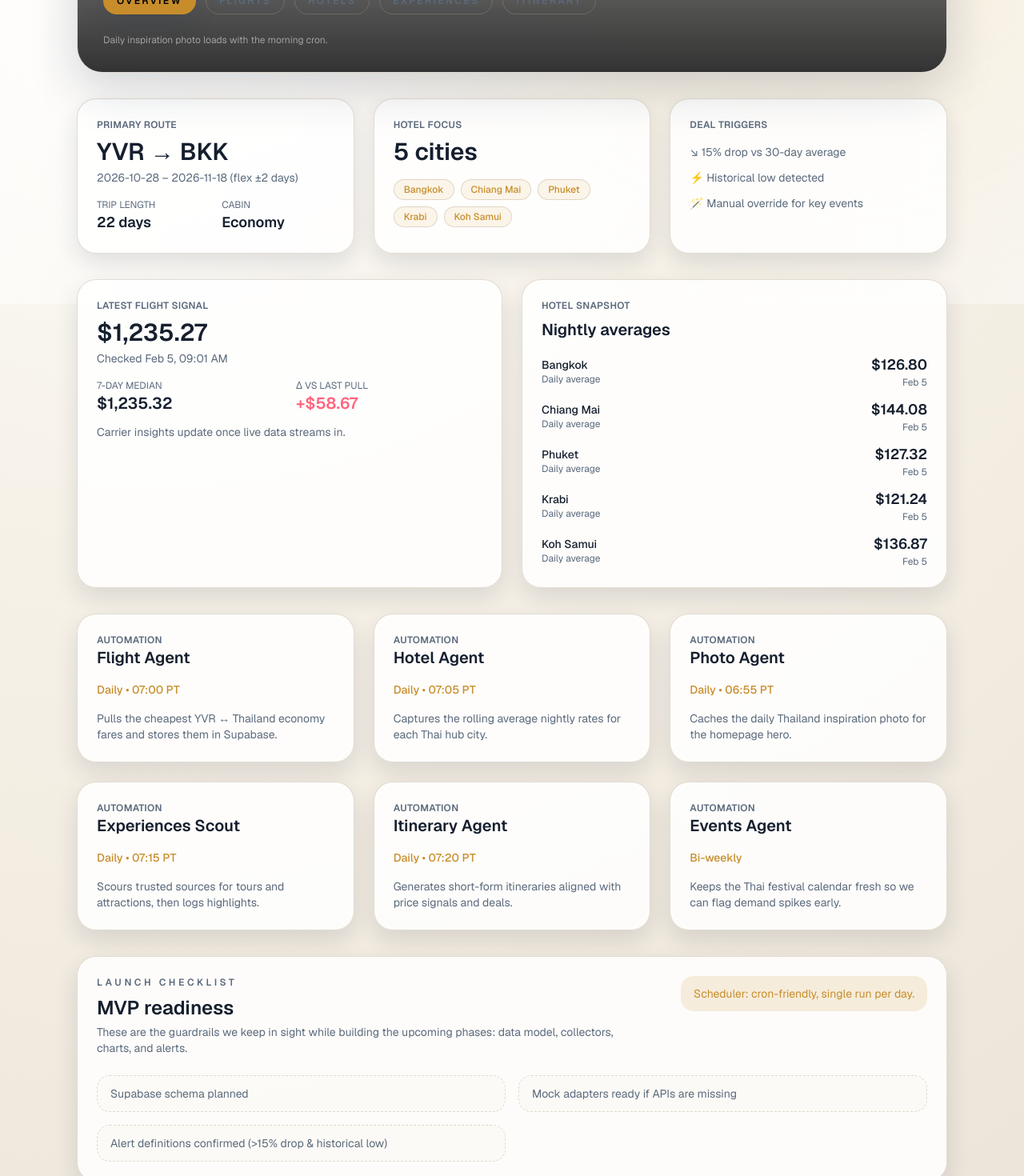
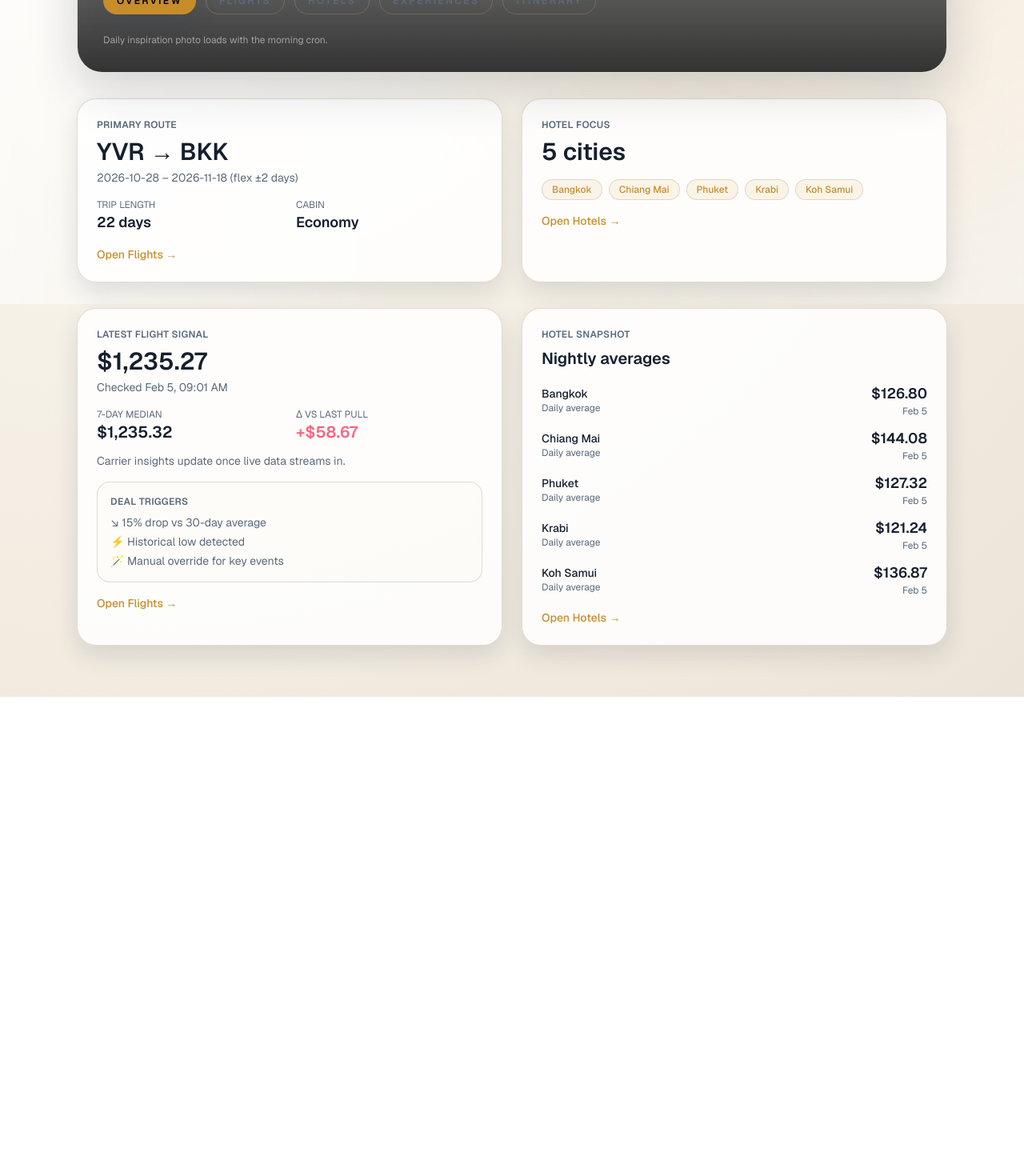
Before and after one commit to mikeydever/Travel-Deal-Tracker, a Next.js app: page / in a window 1280 px wide. Shown: the part 420-1890 px from the top of the page at 80% size. After the commit the page ends 1291 px from the top, so only its background shows below. Built offline with nearby package versions, Linux system fonts and the light colour scheme; no server answers.

Commit message:
Simplify homepage cards and add card navigation

```diff
--- a/src/app/page.tsx
+++ b/src/app/page.tsx
@@ -1,4 +1,5 @@
-import { AGENT_PIPELINES, PRIMARY_TRIP, THAI_HUB_CITIES } from "@/config/travel";
+import Link from "next/link";
+import { PRIMARY_TRIP, THAI_HUB_CITIES } from "@/config/travel";
 import { NavPills } from "@/components/NavPills";
 import { ThemeToggle } from "@/components/ThemeToggle";
 import { getLatestFlightSample, getRecentFlightPrices } from "@/data/flightPrices";
@@ -18,12 +19,6 @@ const formatCurrency = (value: number, currency = "CAD") => {
   }
   return currencyFormatters.get(currency)?.format(value) ?? `${value.toFixed(0)} ${currency}`;
 };
-
-const readinessChecklist = [
-  "Supabase schema planned",
-  "Mock adapters ready if APIs are missing",
-  "Alert definitions confirmed (>15% drop & historical low)",
-];
 
 const formatDateTime = (value: string | Date) =>
   new Date(value).toLocaleString("en", {
@@ -104,8 +99,11 @@ export default async function Home() {
           </div>
         </section>
 
-        <section className="grid gap-6 lg:grid-cols-3">
-          <article className="rounded-3xl border border-[var(--card-border)] bg-[var(--card)] p-6 shadow-[var(--shadow-soft)]">
+        <section className="grid gap-6 lg:grid-cols-2">
+          <Link
+            href="/flights"
+            className="group rounded-3xl border border-[var(--card-border)] bg-[var(--card)] p-6 shadow-[var(--shadow-soft)] transition hover:-translate-y-0.5 hover:border-[var(--accent)]/60 focus-visible:outline focus-visible:outline-2 focus-visible:outline-offset-2 focus-visible:outline-[var(--focus-ring)]"
+          >
             <p className="text-xs font-semibold uppercase tracking-wide text-[var(--muted)]">Primary route</p>
             <h2 className="mt-2 text-3xl font-semibold text-[var(--foreground)]">
               {PRIMARY_TRIP.origin} → {PRIMARY_TRIP.destination}
@@ -125,9 +123,15 @@ export default async function Home() {
                 <p className="text-lg font-semibold text-[var(--foreground)]">{PRIMARY_TRIP.cabin}</p>
               </div>
             </div>
-          </article>
+            <p className="mt-4 text-sm font-medium text-[var(--accent)] transition group-hover:translate-x-1">
+              Open Flights →
+            </p>
+          </Link>
 
-          <article className="rounded-3xl border border-[var(--card-border)] bg-[var(--card)] p-6 shadow-[var(--shadow-soft)]">
+          <Link
+            href="/hotels"
+            className="group rounded-3xl border border-[var(--card-border)] bg-[var(--card)] p-6 shadow-[var(--shadow-soft)] transition hover:-translate-y-0.5 hover:border-[var(--accent)]/60 focus-visible:outline focus-visible:outline-2 focus-visible:outline-offset-2 focus-visible:outline-[var(--focus-ring)]"
+          >
             <p className="text-xs font-semibold uppercase tracking-wide text-[var(--muted)]">Hotel focus</p>
             <h2 className="mt-2 text-3xl font-semibold text-[var(--foreground)]">5 cities</h2>
             <div className="mt-4 flex flex-wrap gap-2 text-xs font-medium text-[var(--muted)]">
@@ -140,20 +144,17 @@ export default async function Home() {
                 </span>
               ))}
             </div>
-          </article>
-
-          <article className="rounded-3xl border border-[var(--card-border)] bg-[var(--card)] p-6 shadow-[var(--shadow-soft)]">
-            <p className="text-xs font-semibold uppercase tracking-wide text-[var(--muted)]">Deal triggers</p>
-            <ul className="mt-4 space-y-3 text-sm text-[var(--muted)]">
-              <li>↘︎ 15% drop vs 30-day average</li>
-              <li>⚡ Historical low detected</li>
-              <li>🪄 Manual override for key events</li>
-            </ul>
-          </article>
+            <p className="mt-4 text-sm font-medium text-[var(--accent)] transition group-hover:translate-x-1">
+              Open Hotels →
+            </p>
+          </Link>
         </section>
 
         <section className="grid gap-6 lg:grid-cols-2">
-          <article className="rounded-3xl border border-[var(--card-border)] bg-[var(--card)] p-6 shadow-[var(--shadow-soft)]">
+          <Link
+            href="/flights"
+            className="group rounded-3xl border border-[var(--card-border)] bg-[var(--card)] p-6 shadow-[var(--shadow-soft)] transition hover:-translate-y-0.5 hover:border-[var(--accent)]/60 focus-visible:outline focus-visible:outline-2 focus-visible:outline-offset-2 focus-visible:outline-[var(--focus-ring)]"
+          >
             <p className="text-xs font-semibold uppercase tracking-wide text-[var(--muted)]">Latest flight signal</p>
             <h2 className="mt-2 text-3xl font-semibold text-[var(--foreground)]">
               {latestFlight ? flightCurrency.format(latestFlight.price) : "--"}
@@ -183,9 +184,23 @@ export default async function Home() {
             <p className="mt-3 text-sm text-[var(--muted)]">
               Carrier insights update once live data streams in.
             </p>
-          </article>
+            <div className="mt-4 rounded-2xl border border-[var(--card-border)] bg-[var(--sand)]/30 p-4">
+              <p className="text-xs font-semibold uppercase tracking-wide text-[var(--muted)]">Deal triggers</p>
+              <ul className="mt-2 space-y-1 text-sm text-[var(--muted)]">
+                <li>↘︎ 15% drop vs 30-day average</li>
+                <li>⚡ Historical low detected</li>
+                <li>🪄 Manual override for key events</li>
+              </ul>
+            </div>
+            <p className="mt-4 text-sm font-medium text-[var(--accent)] transition group-hover:translate-x-1">
+              Open Flights →
+            </p>
+          </Link>
 
-          <article className="rounded-3xl border border-[var(--card-border)] bg-[var(--card)] p-6 shadow-[var(--shadow-soft)]">
+          <Link
+            href="/hotels"
+            className="group rounded-3xl border border-[var(--card-border)] bg-[var(--card)] p-6 shadow-[var(--shadow-soft)] transition hover:-translate-y-0.5 hover:border-[var(--accent)]/60 focus-visible:outline focus-visible:outline-2 focus-visible:outline-offset-2 focus-visible:outline-[var(--focus-ring)]"
+          >
             <p className="text-xs font-semibold uppercase tracking-wide text-[var(--muted)]">Hotel snapshot</p>
             <h2 className="mt-2 text-xl font-semibold text-[var(--foreground)]">Nightly averages</h2>
             <ul className="mt-4 space-y-3">
@@ -209,49 +224,10 @@ export default async function Home() {
                 </li>
               ))}
             </ul>
-          </article>
-        </section>
-
-        <section className="grid gap-6 lg:grid-cols-3">
-          {AGENT_PIPELINES.map((pipeline) => (
-            <article
-              key={pipeline.title}
-              className="flex flex-col gap-4 rounded-3xl border border-[var(--card-border)] bg-[var(--card)] p-6 shadow-[var(--shadow-soft)]"
-            >
-              <div>
-                <p className="text-xs font-semibold uppercase tracking-wide text-[var(--muted)]">Automation</p>
-                <h3 className="text-xl font-semibold text-[var(--foreground)]">{pipeline.title}</h3>
-              </div>
-              <p className="text-sm font-medium text-[var(--accent)]">{pipeline.cadence}</p>
-              <p className="text-sm text-[var(--muted)]">{pipeline.summary}</p>
-            </article>
-          ))}
-        </section>
-
-        <section className="rounded-3xl border border-[var(--card-border)] bg-[var(--card)] p-6 shadow-[var(--shadow-soft)]">
-          <div className="flex flex-col gap-4 lg:flex-row lg:items-start lg:justify-between">
-            <div>
-              <p className="text-xs font-semibold uppercase tracking-[0.3em] text-[var(--muted)]">Launch checklist</p>
-              <h3 className="mt-2 text-2xl font-semibold text-[var(--foreground)]">MVP readiness</h3>
-              <p className="mt-1 max-w-2xl text-sm text-[var(--muted)]">
-                These are the guardrails we keep in sight while building the upcoming phases: data model,
-                collectors, charts, and alerts.
-              </p>
-            </div>
-            <div className="rounded-2xl bg-[var(--accent)]/15 px-4 py-3 text-sm text-[var(--accent)]">
-              Scheduler: cron-friendly, single run per day.
-            </div>
-          </div>
-          <ul className="mt-6 grid gap-4 sm:grid-cols-2">
-            {readinessChecklist.map((item) => (
-              <li
-                key={item}
-                className="rounded-2xl border border-dashed border-[var(--card-border)] bg-[var(--sand)]/40 px-4 py-3 text-sm text-[var(--muted)]"
-              >
-                {item}
-              </li>
-            ))}
-          </ul>
+            <p className="mt-4 text-sm font-medium text-[var(--accent)] transition group-hover:translate-x-1">
+              Open Hotels →
+            </p>
+          </Link>
         </section>
       </div>
     </div>
```
